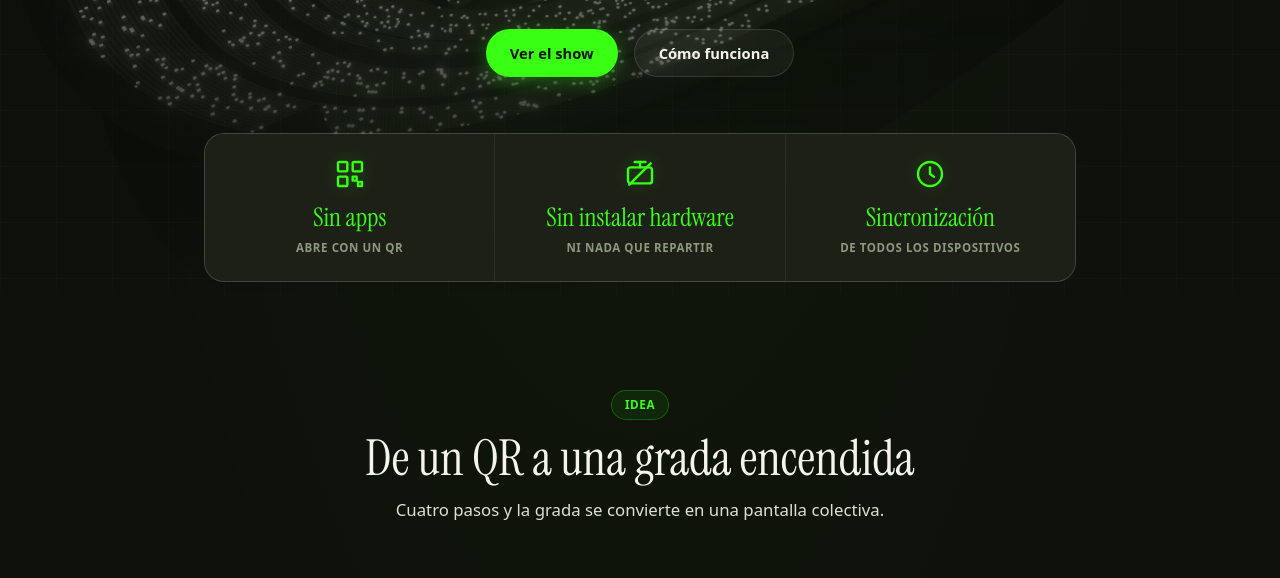
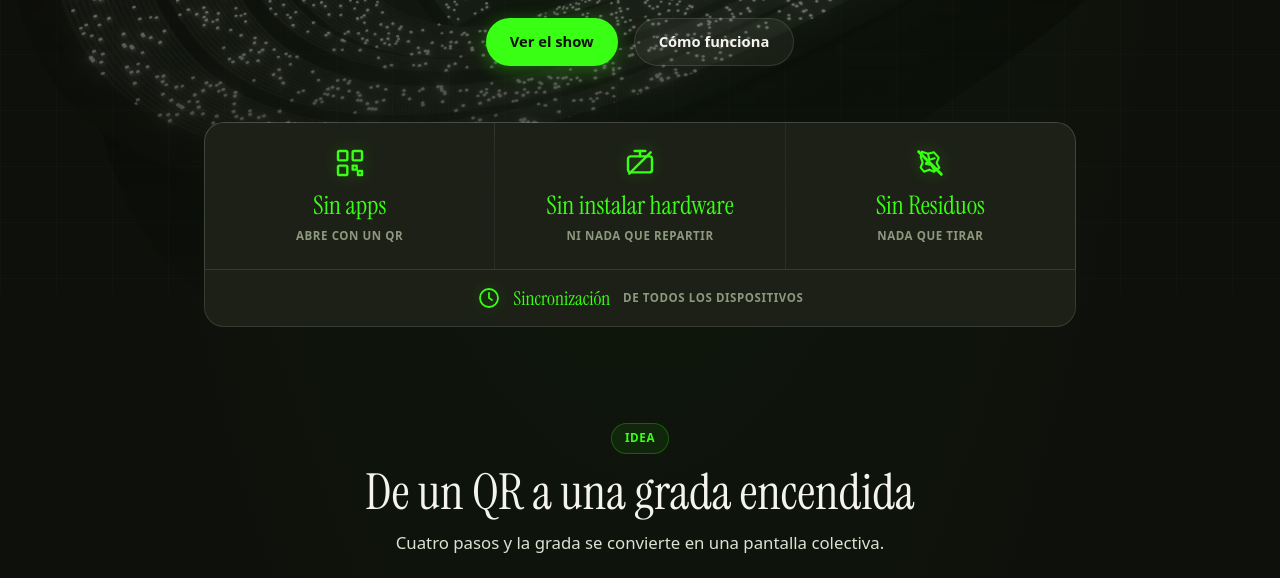
Before and after one commit to FansGrid/landing-page, a plain HTML site: page index.html in a window 1280 px wide. Shown: the part 506-1084 px from the top of the page. Drawn offline with Linux system fonts and the light colour scheme; a web font is replaced by a local one.

Commit message:
Cambiar tercer bloque del hero a Sin Residuos y mover Sincronización a una barra

```diff
--- a/css/style.css
+++ b/css/style.css
@@ -252,7 +252,8 @@ section[id] { scroll-margin-top: 88px; }
   gap: 1px; margin-top: 3.5rem;
   background: var(--border);
   border: 1px solid var(--border);
-  border-radius: var(--r-lg);
+  border-bottom: 0;
+  border-radius: var(--r-lg) var(--r-lg) 0 0;
   overflow: hidden;
 }
 .stat-cell {
@@ -272,6 +273,26 @@ section[id] { scroll-margin-top: 88px; }
   margin-bottom: .45rem;
 }
 .stat-label {
+  font-size: .72rem; font-weight: 600;
+  letter-spacing: .05em; text-transform: uppercase;
+  color: var(--text-muted);
+}
+.sync-bar {
+  display: flex; align-items: center; justify-content: center;
+  flex-wrap: wrap; gap: .8rem;
+  padding: 1rem 1.5rem;
+  background: var(--bg-dark);
+  border: 1px solid var(--border);
+  border-radius: 0 0 var(--r-lg) var(--r-lg);
+}
+.sync-bar .stat-icon {
+  width: 24px; height: 24px; margin: 0; flex: none;
+}
+.sync-bar-title {
+  font-family: var(--serif);
+  font-size: 1.2rem; color: var(--lime); line-height: 1.1;
+}
+.sync-bar-detail {
   font-size: .72rem; font-weight: 600;
   letter-spacing: .05em; text-transform: uppercase;
   color: var(--text-muted);
@@ -917,6 +938,9 @@ section[id] { scroll-margin-top: 88px; }
   .poc-prev { left: .4rem; }
   .poc-next { right: .4rem; }
 }
+@media (max-width: 480px) {
+  .sync-bar { flex-direction: column; gap: .35rem; padding: 1rem; }
+}
 
 @media (prefers-reduced-motion: reduce) {
   html { scroll-behavior: auto; }
--- a/index.html
+++ b/index.html
@@ -118,14 +118,27 @@
             <div class="stat-label">Ni nada que repartir</div>
           </div>
           <div class="stat-cell">
-            <svg class="stat-icon" viewBox="0 0 24 24" fill="none" stroke="currentColor" stroke-width="1.8"
+            <svg class="stat-icon" viewBox="0 0 24 24" fill="none" stroke="currentColor" stroke-width="1.6"
               stroke-linecap="round" stroke-linejoin="round" aria-hidden="true">
-              <circle cx="12" cy="12" r="9"></circle>
-              <path d="M12 7v5l3 2"></path>
+              <path d="M6 3.5l4.5 1.5L15 4l3.5 4-1.5 4 2 3.5-4 3-3.5-1.5-4 1.5-2.5-3 1.5-4L5 7.5z"></path>
+              <path d="M10.5 5l1 4.5-2.5 3"></path>
+              <path d="M11.5 9.5l4-1"></path>
+              <path d="M9 12.5l4 1 2 3.5"></path>
+              <path d="M3.5 3.5l17 17" stroke-width="2.2"></path>
             </svg>
-            <div class="stat-num">Sincronización</div>
-            <div class="stat-label">De todos los dispositivos</div>
+            <div class="stat-num">Sin Residuos</div>
+            <div class="stat-label">Nada que tirar</div>
           </div>
+        </div>
+
+        <div class="sync-bar">
+          <svg class="stat-icon" viewBox="0 0 24 24" fill="none" stroke="currentColor" stroke-width="1.8"
+            stroke-linecap="round" stroke-linejoin="round" aria-hidden="true">
+            <circle cx="12" cy="12" r="9"></circle>
+            <path d="M12 7v5l3 2"></path>
+          </svg>
+          <span class="sync-bar-title">Sincronización</span>
+          <span class="sync-bar-detail">De todos los dispositivos</span>
         </div>
       </div>
     </section>
```
